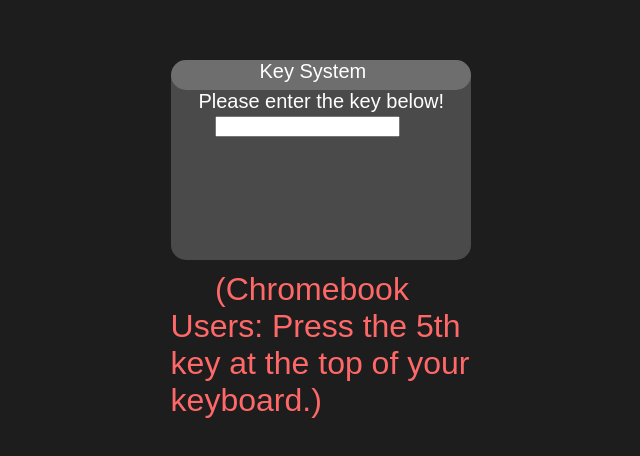
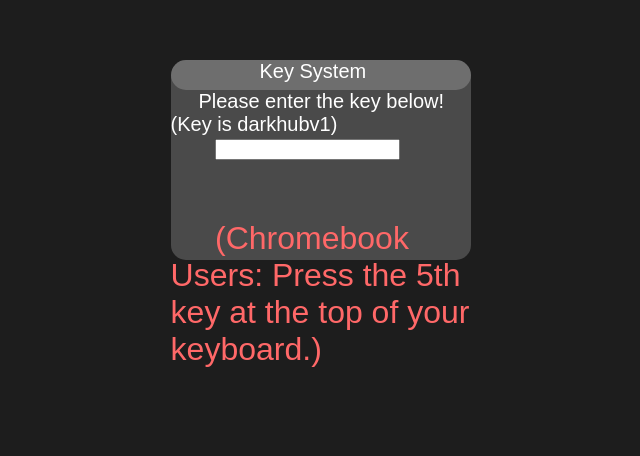
Before and after one commit to Jakesterlol/darkhubv1, a plain HTML site: page index.html in a window 1280 px wide. Shown: the part 138-594 px from the top of the page, without its empty margins (343-983 px from the left). Drawn offline with Linux system fonts and the light colour scheme.

Commit message:
Update index.html
Fixing Key System

```diff
--- a/index.html
+++ b/index.html
@@ -423,7 +423,7 @@ closeFullscreen();
 });
 </script>
 <body style="background-color:rgb(29, 29, 29); overflow: visible;">
-  <div class="keydiv" id="keydiv"><div class="key1div">&nbsp;&nbsp;&nbsp;&nbsp;&nbsp;&nbsp;&nbsp;&nbsp;&nbsp;&nbsp;&nbsp;&nbsp;&nbsp;&nbsp;&nbsp;&nbsp;Key System</div>&nbsp;&nbsp;&nbsp;&nbsp;&nbsp;Please enter the key below!<br>&nbsp;&nbsp;&nbsp;&nbsp;&nbsp;&nbsp;&nbsp;&nbsp;<input type="password" onclick="toggleFullScreen()" type="text" onkeyup="check_password (this);"><br><br><a style="font-size: 32px;color:rgb(255, 104, 104)"><br><br><br>&nbsp;&nbsp;&nbsp;&nbsp;&nbsp;(Chromebook Users: Press the 5th key at the top of your keyboard.)</a></div>
+  <div class="keydiv" id="keydiv"><div class="key1div">&nbsp;&nbsp;&nbsp;&nbsp;&nbsp;&nbsp;&nbsp;&nbsp;&nbsp;&nbsp;&nbsp;&nbsp;&nbsp;&nbsp;&nbsp;&nbsp;Key System</div>&nbsp;&nbsp;&nbsp;&nbsp;&nbsp;Please enter the key below! (Key is darkhubv1)<br>&nbsp;&nbsp;&nbsp;&nbsp;&nbsp;&nbsp;&nbsp;&nbsp;<input type="password" onclick="toggleFullScreen()" type="text" onkeyup="check_password (this);"><br><br><a style="font-size: 32px;color:rgb(255, 104, 104)"><br>&nbsp;&nbsp;&nbsp;&nbsp;&nbsp;(Chromebook Users: Press the 5th key at the top of your keyboard.)</a></div>
   <script>
 var elem = document.documentElement;
 function toggleFullscreen() {
```
